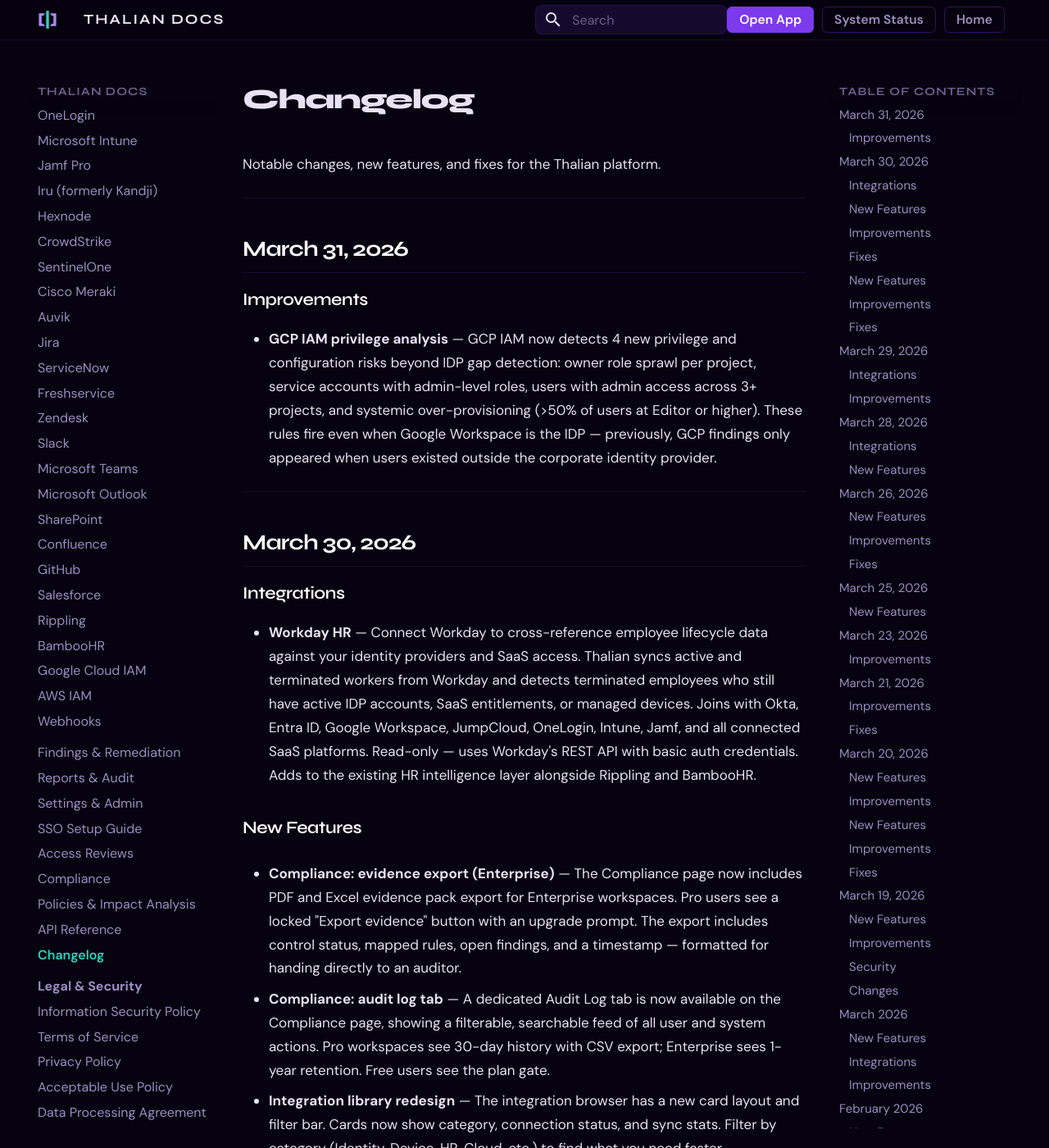
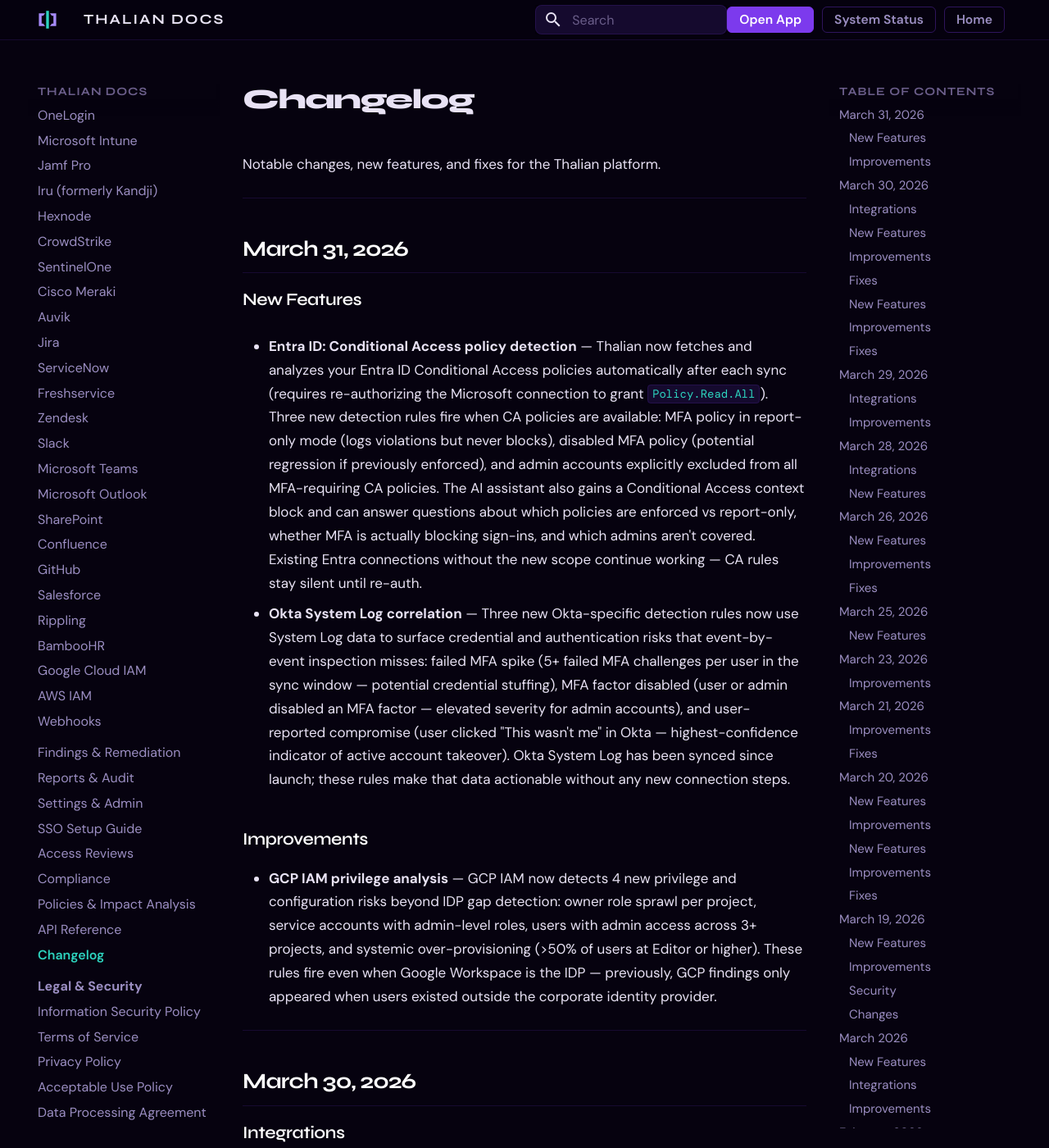
Before and after one commit to tori-mf13/thalian-docs, an MkDocs documentation site: the page built from docs/changelog.md, in a window 1280 px wide and 1400 px high. Shown: the whole window at 82% size. Built offline with MkDocs 1.6.1 and Material for MkDocs 9.7.7, drawn with Linux system fonts in a browser that asks for light colours.

Commit message:
docs: Entra ID CA detection + Okta System Log rules

```diff
--- a/docs/changelog.md
+++ b/docs/changelog.md
@@ -5,6 +5,12 @@ Notable changes, new features, and fixes for the Thalian platform.
 ---
 
 ## March 31, 2026
+
+### New Features
+
+- **Entra ID: Conditional Access policy detection** — Thalian now fetches and analyzes your Entra ID Conditional Access policies automatically after each sync (requires re-authorizing the Microsoft connection to grant `Policy.Read.All`). Three new detection rules fire when CA policies are available: MFA policy in report-only mode (logs violations but never blocks), disabled MFA policy (potential regression if previously enforced), and admin accounts explicitly excluded from all MFA-requiring CA policies. The AI assistant also gains a Conditional Access context block and can answer questions about which policies are enforced vs report-only, whether MFA is actually blocking sign-ins, and which admins aren't covered. Existing Entra connections without the new scope continue working — CA rules stay silent until re-auth.
+
+- **Okta System Log correlation** — Three new Okta-specific detection rules now use System Log data to surface credential and authentication risks that event-by-event inspection misses: failed MFA spike (5+ failed MFA challenges per user in the sync window — potential credential stuffing), MFA factor disabled (user or admin disabled an MFA factor — elevated severity for admin accounts), and user-reported compromise (user clicked "This wasn't me" in Okta — highest-confidence indicator of active account takeover). Okta System Log has been synced since launch; these rules make that data actionable without any new connection steps.
 
 ### Improvements
 
```
